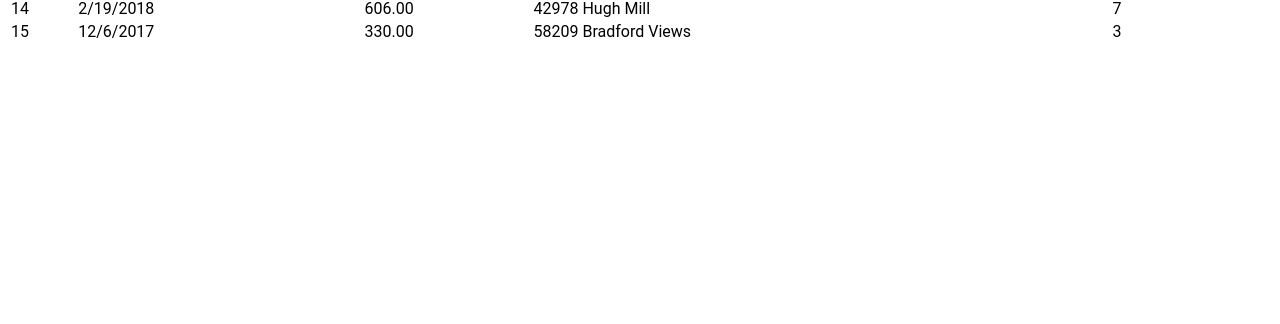
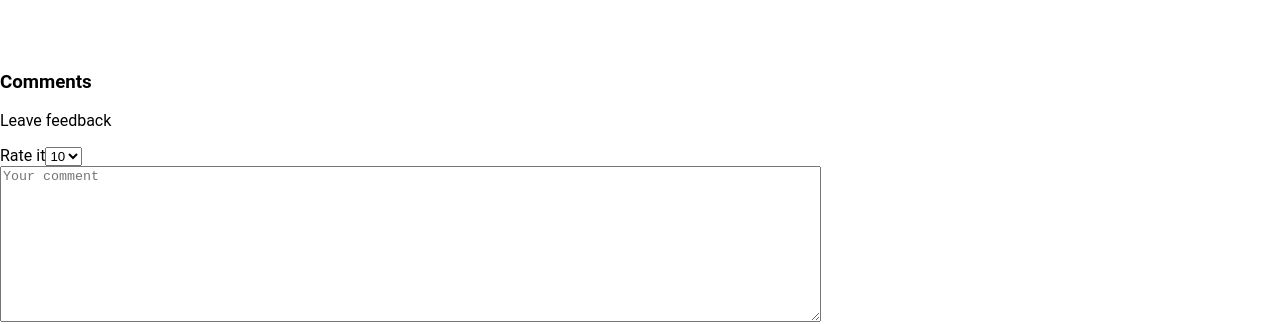
Before and after one commit to monsara/foody-react, a React (Create React App) app: page / in a window 1280 px wide. Shown: the part 2355-2679 px from the top of the page. Before the commit the page ends 2407 px from the top, so only its background shows below. Built offline with nearby package versions, Linux system fonts and the light colour scheme.

Commit message:
Added comments components

```diff
--- a/package.json
+++ b/package.json
@@ -5,7 +5,8 @@
   "dependencies": {
     "react": "^16.6.3",
     "react-dom": "^16.6.3",
-    "react-scripts": "2.1.1"
+    "react-scripts": "2.1.1",
+    "uuid": "^3.3.2"
   },
   "scripts": {
     "start": "react-scripts start",
--- a/src/components/App.js
+++ b/src/components/App.js
@@ -3,13 +3,15 @@ import React from 'react';
 import AppHeader from './AppHeader';
 import MenuPage from './MenuPage';
 import OrderHistory from './OrderHistory';
+import Comments from './Comments';
 import orderList from '../order-history.json';
 
 const App = () => (
   <div>
     <AppHeader />
+    <OrderHistory orderList={orderList} />
     <MenuPage />
-    <OrderHistory orderList={orderList} />
+    <Comments />
   </div>
 );
 
--- /dev/null
+++ b/src/components/CommentAddForm.js
@@ -0,0 +1,76 @@
+import React, { Component } from 'react';
+
+const INITIAL_STATE = {
+  text: '',
+  rate: '10 ',
+};
+
+export default class CommentAddForm extends Component {
+  state = { ...INITIAL_STATE };
+
+  handleChange = ({ target }) => {
+    const { name, value } = target;
+
+    this.setState({ [name]: value });
+  };
+
+  handleSubmit = e => {
+    e.preventDefault();
+
+    const { onSubmit } = this.props;
+    const { text, rate } = this.state;
+
+    const comment = {
+      text,
+      rate,
+    };
+
+    onSubmit(comment);
+
+    this.setState({ text: '' });
+  };
+
+  render() {
+    const { text, rate } = this.state;
+
+    return (
+      <form onSubmit={this.handleSubmit}>
+        <div>
+          <p>Leave feedback</p>
+          <label>
+            Rate it
+            <select name="rate" value={rate} onChange={this.handleChange}>
+              <option value="" disabled>
+                ...
+              </option>
+              <option value="10">10</option>
+              <option value="9">9</option>
+              <option value="8">8</option>
+              <option value="7">7</option>
+              <option value="6">6</option>
+              <option value="5">5</option>
+              <option value="4">4</option>
+              <option value="3">3</option>
+              <option value="2">2</option>
+              <option value="1">1</option>
+            </select>
+          </label>
+        </div>
+        <div>
+          <textarea
+            name="text"
+            cols="100"
+            rows="10"
+            placeholder="Your comment"
+            value={text}
+            onChange={this.handleChange}
+            autoComplete="off"
+          />
+        </div>
+        <div>
+          <button type="submit">Add Comment</button>
+        </div>
+      </form>
+    );
+  }
+}
--- /dev/null
+++ b/src/components/CommentList.js
@@ -0,0 +1,17 @@
+import React from 'react';
+
+const CommentList = ({ comments, onDeleteComment }) => (
+  <ul>
+    {comments.map(({ id, text, rate }) => (
+      <li key={id}>
+        <span>Rate: {rate}</span>
+        <span>{text}</span>
+        <button type="button" onClick={() => onDeleteComment(id)}>
+          Delete
+        </button>
+      </li>
+    ))}
+  </ul>
+);
+
+export default CommentList;
--- /dev/null
+++ b/src/components/Comments.js
@@ -0,0 +1,37 @@
+import React, { Component } from 'react';
+import v4 from 'uuid/v4';
+import CommentList from './CommentList';
+import CommentAddForm from './CommentAddForm';
+
+export default class Comments extends Component {
+  state = {
+    comments: [],
+  };
+
+  handleAddComment = ({ text, rate }) => {
+    this.setState(prevState => ({
+      comments: [{ id: v4(), text, rate }, ...prevState.comments],
+    }));
+  };
+
+  handleDeleteComment = id => {
+    this.setState(prevState => ({
+      comments: prevState.comments.filter(comment => comment.id !== id),
+    }));
+  };
+
+  render() {
+    const { comments } = this.state;
+
+    return (
+      <div>
+        <h3>Comments</h3>
+        <CommentList
+          comments={comments}
+          onDeleteComment={this.handleDeleteComment}
+        />
+        <CommentAddForm onSubmit={this.handleAddComment} />
+      </div>
+    );
+  }
+}
```
Also changed, not shown: 1 other file (tests, documents, lock files or other folders).
